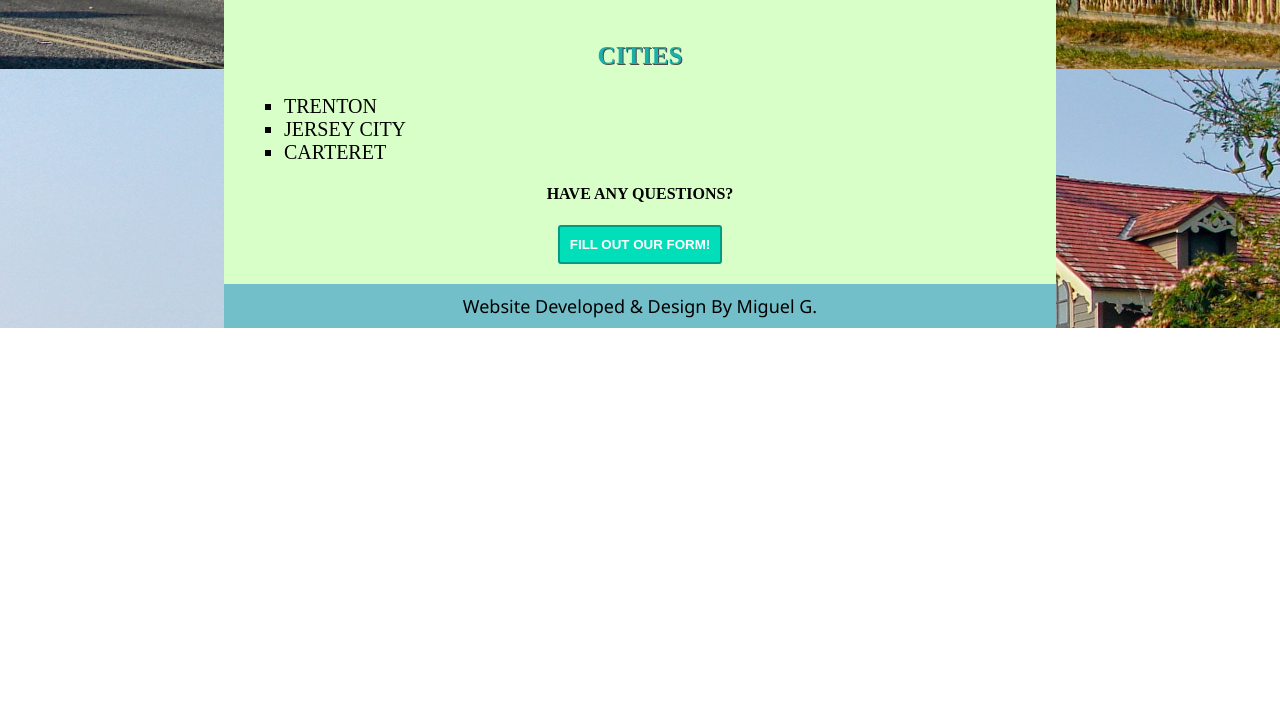
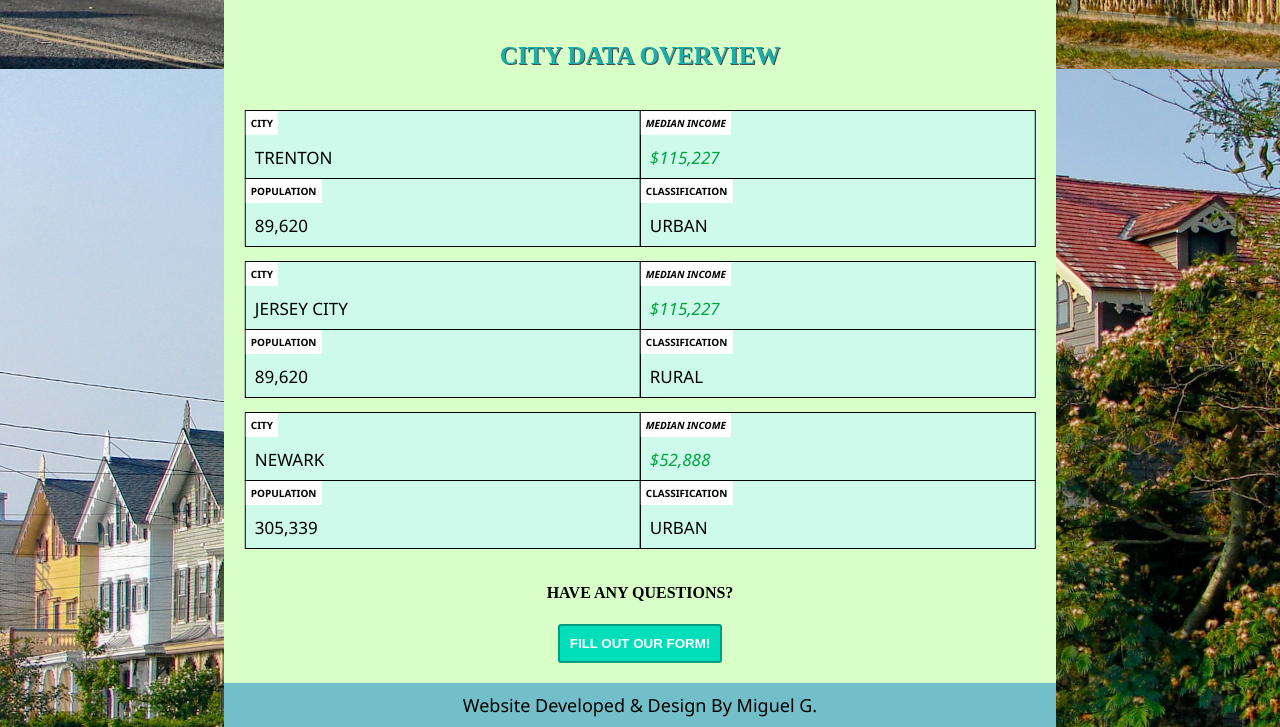
Before and after one commit to destrutoyt/Front-End-Project, a plain HTML site: page contents/main.html in a window 1280 px wide. Shown: the part 784-1511 px from the top of the page. Before the commit the page ends 1112 px from the top, so only its background shows below. Drawn offline with Linux system fonts and the light colour scheme.

Commit message:
(STABLE) - Content COMPLETED. Table added. Small Fixes.

```diff
--- a/contents/main.html
+++ b/contents/main.html
@@ -4,6 +4,7 @@
         <meta charset="UTF-8">
         <title>New Jersey, USA</title>
         <link rel="stylesheet" href="../styling/main_styles.css">
+        <link rel="stylesheet" href="../styling/capital_cities_style.css">
         <meta name="viewport" content="width=device-width, initial-scale=1.0">
         <script src="../mainScript.js"></script>
     </head>
@@ -40,12 +41,37 @@
                 </div>
                 <div class="right_content">
                     <aside>
-                        <h3 id="cities_title">CITIES</h3>
-                        <ol class="city_list">
-                            <li><a href="capital.html">Trenton</a></li>
-                            <li><a href="jersey_city.html">Jersey City</a></li>
-                            <li><a href="newark.html">Carteret</a></li>
-                        </ol>
+                        <table id="state_data">
+                            <h3>CITY DATA OVERVIEW</h3>
+                            <thead>
+                                <tr>
+                                    <th>City</th>
+                                    <th>Median Income</th>
+                                    <th>Population</th>
+                                    <th>Classification</th>
+                                </tr>
+                            </thead>
+                            <tbody>
+                                <tr>
+                                    <td><span>City</span>Trenton</td>
+                                    <td class="dollar_number"><span>Median Income</span>$115,227</td>
+                                    <td><span>Population</span>89,620</td>
+                                    <td><span>Classification</span>Urban</td>
+                                </tr>
+                                <tr>
+                                    <td><span>City</span>Jersey City</td>
+                                    <td class="dollar_number"><span>Median Income</span>$115,227</td>
+                                    <td><span>Population</span>89,620</td>
+                                    <td><span>Classification</span>Rural</td>
+                                </tr>
+                                <tr>
+                                    <td><span>City</span>Newark</td>
+                                    <td class="dollar_number"><span>Median Income</span>$52,888</td>
+                                    <td><span>Population</span>305,339</td>
+                                    <td><span>Classification</span>Urban</td>
+                                </tr>
+                            </tbody>
+                        </table>
                         <h4>HAVE ANY QUESTIONS?</h4>
                         <a href="form.html" target="_blank">
                             <button class="form_button">FILL OUT OUR FORM!</button>
--- a/styling/main_styles.css
+++ b/styling/main_styles.css
@@ -146,7 +146,7 @@ form {
     background-position: center;
 }
 .jersey::before {
-    background-image: url(../images/Flag_of_New_Jersey.svg);
+    background-image: url(../images/Jersey-city-background.jpg);
     background-size: cover;
     background-position: center;
 }
@@ -193,16 +193,42 @@ form {
     border-radius: 10px;
 }
 
-/* CUSTOM LIST STYLE (For main.html only) */
-.city_list {
-    list-style-type: square;
+/* CUSTOM TABLE STYLE (For main.html only) */
+#state_data {
+    margin-top: 40px;
+    text-transform: uppercase;
+    font-family: var(--default-font-family);
+    font-size: 0.6vw;
+    border-collapse: collapse;
+    width: 100%;
+    text-align: left;
+    transform: translate(0.1%);
+    animation: fade-out-in 1s ease;
+    table-layout: fixed;
 }
-.city_list li a {
-    color: inherit;
-    text-decoration: none;
+#state_data td, #state_data th {
+    padding: 9px;
 }
-.city_list li a:hover {
-    text-decoration: underline;
+#state_data tr {
+    background-color: #cefaec;
+}
+#state_data td span {
+    background: #ffffff;
+    color: rgb(0, 0, 0);
+    display: none;
+    font-size: 10px;
+    font-weight: bold;
+    padding: 5px;
+    position: absolute;
+    text-transform: uppercase;
+    top: 0;
+    left: 0;
+}
+#state_data tr:hover {
+    background-color: #aed3c7;
+}
+#state_data th {
+    background-color: white;
 }
 
 /* FOOTER */
@@ -219,6 +245,7 @@ form {
     font-weight: bold;
     color: chocolate;
 }
+
 /* IDs */
 /* STYLE FOR FEEDBACK */
 #submit_button {
@@ -242,13 +269,35 @@ form {
     .njlogo {
         min-width: 50px;
     }
+    #state_data {
+        font-size: 17px;
+    }
+    #state_data thead {
+        position: absolute;
+        visibility: hidden;
+    }
+    #state_data tr {
+        display: flex;
+        flex-direction: row;
+        flex-wrap: wrap;
+        margin-bottom: 15px;
+    }
+    #state_data td {
+        border: 1px solid black;
+        margin: 0 -1px -1px 0;
+        padding-top: 35px;
+        position: relative;
+        width: 50%;
+    }
+    #state_data td span {
+        display: block;
+    }
 }
 @media (max-width: 510px) {
     .menu_option {
         font-size: 17px;
     }
 }
-
 /* ANIMATIONS */
 @keyframes shake {
     25% {transform: rotate(20deg);}
```
Also changed, not shown: contents/capital.html (+3 -3 lines), contents/jersey_city.html (+12 -11 lines), contents/newark.html (+4 -4 lines), images/Jersey-city-background.jpg (added), images/liberty_statue_by_liberty_park.jpg (added), requirements.txt, 1 other file.
